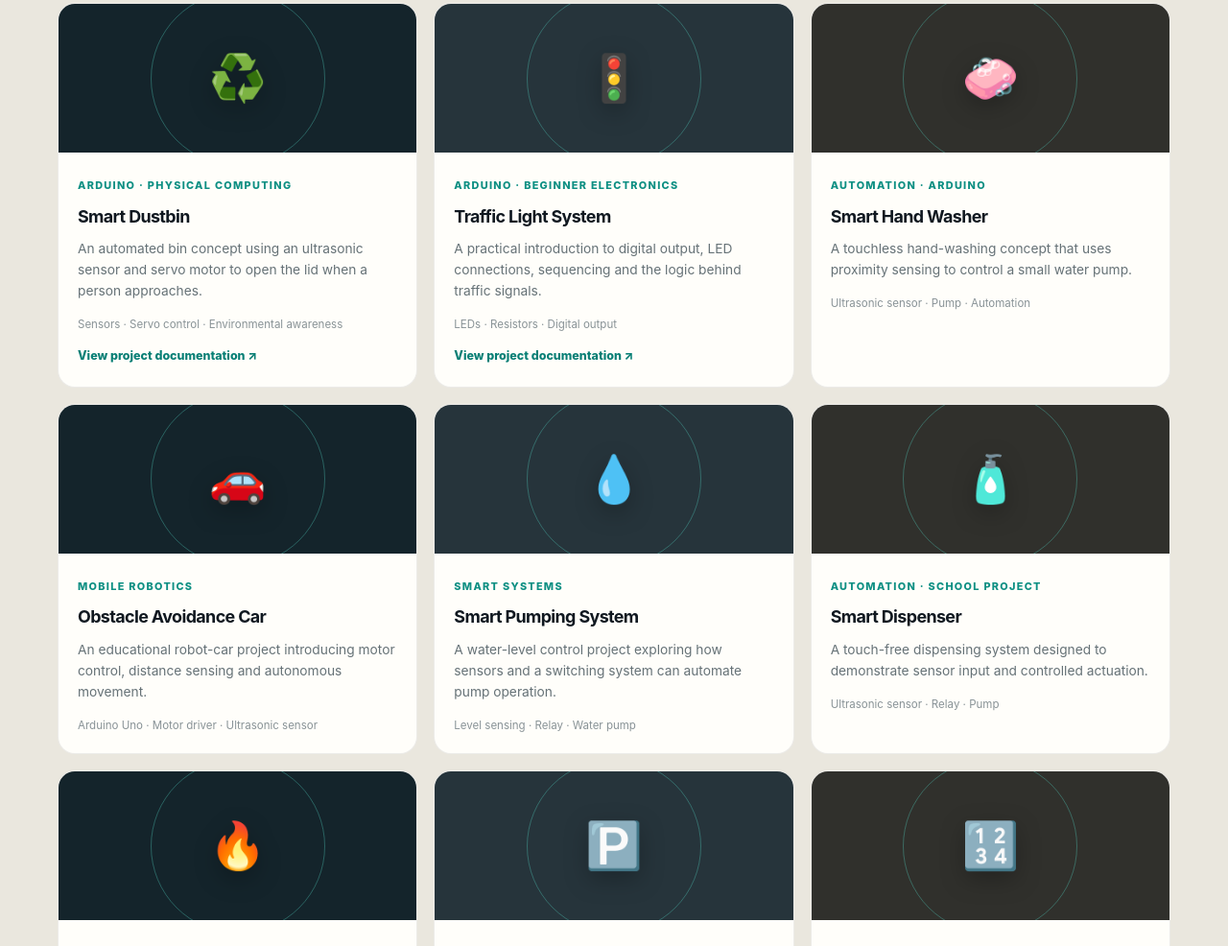
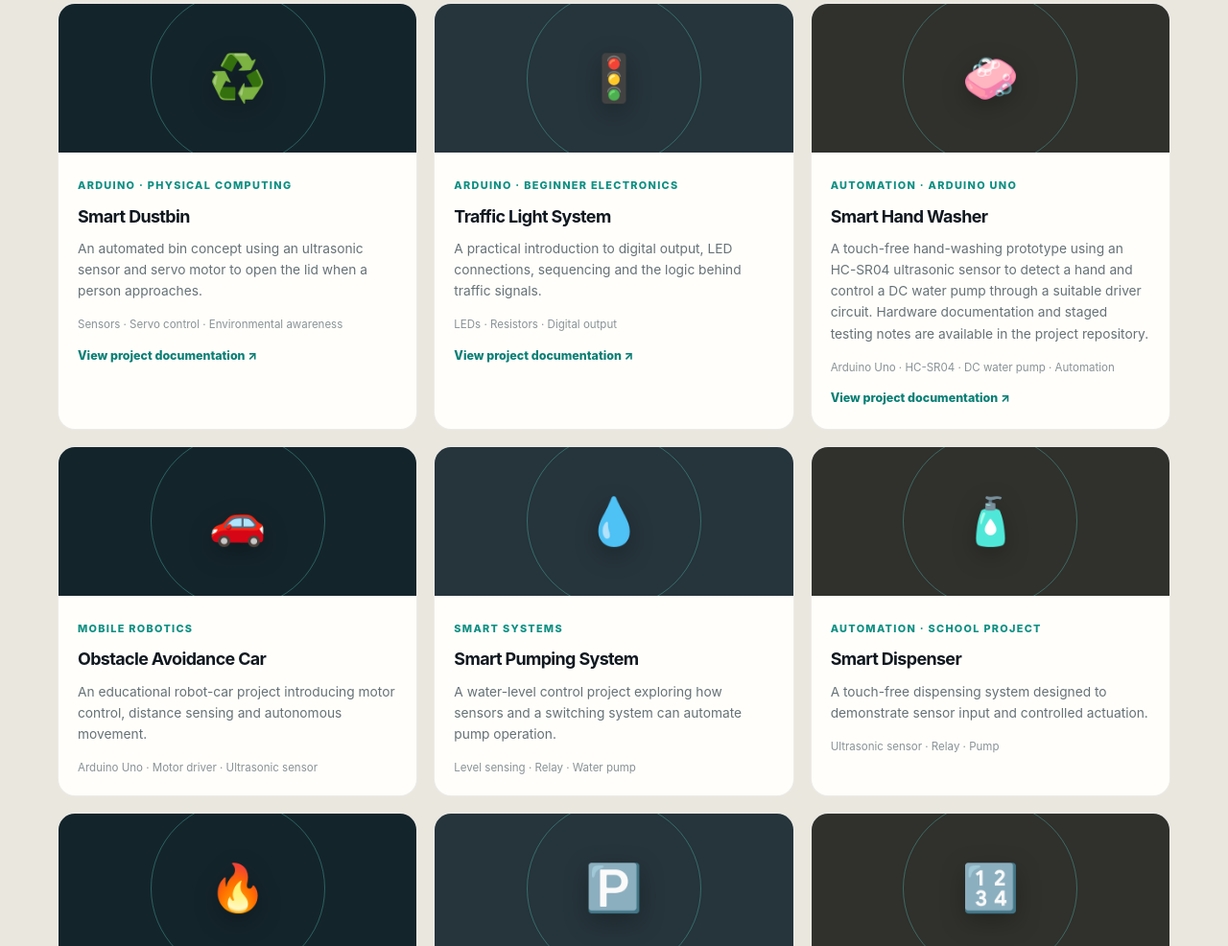
Before and after one commit to smartmedia-spec/portfolio, a plain HTML site: page index.html in a window 1280 px wide. Shown: the part 2624-3610 px from the top of the page at 96% size. Drawn offline with Linux system fonts and the light colour scheme.

Commit message:
Add Smart Hand Washer project documentation link to portfolio

```diff
--- a/index.html
+++ b/index.html
@@ -236,7 +236,7 @@
         <div class="project-grid">
           <article class="project-card reveal" data-category="robotics education"><div class="project-art"><span>♻️</span></div><div class="project-content"><span class="project-type">Arduino · Physical computing</span><h3>Smart Dustbin</h3><p>An automated bin concept using an ultrasonic sensor and servo motor to open the lid when a person approaches.</p><div class="project-meta">Sensors · Servo control · Environmental awareness</div><a class="project-link" href="https://github.com/smartmedia-spec/Smart-Dustbin" target="_blank" rel="noreferrer">View project documentation ↗</a></div></article>
           <article class="project-card reveal" data-category="robotics education"><div class="project-art"><span>🚦</span></div><div class="project-content"><span class="project-type">Arduino · Beginner electronics</span><h3>Traffic Light System</h3><p>A practical introduction to digital output, LED connections, sequencing and the logic behind traffic signals.</p><div class="project-meta">LEDs · Resistors · Digital output</div><a class="project-link" href="https://github.com/smartmedia-spec/Traffic-Light-System" target="_blank" rel="noreferrer">View project documentation ↗</a></div></article>
-          <article class="project-card reveal" data-category="robotics education"><div class="project-art"><span>🧼</span></div><div class="project-content"><span class="project-type">Automation · Arduino</span><h3>Smart Hand Washer</h3><p>A touchless hand-washing concept that uses proximity sensing to control a small water pump.</p><div class="project-meta">Ultrasonic sensor · Pump · Automation</div></div></article>
+          <article class="project-card reveal" data-category="robotics education"><div class="project-art"><span>🧼</span></div><div class="project-content"><span class="project-type">Automation · Arduino Uno</span><h3>Smart Hand Washer</h3><p>A touch-free hand-washing prototype using an HC-SR04 ultrasonic sensor to detect a hand and control a DC water pump through a suitable driver circuit. Hardware documentation and staged testing notes are available in the project repository.</p><div class="project-meta">Arduino Uno · HC-SR04 · DC water pump · Automation</div><a class="project-link" href="https://github.com/smartmedia-spec/Smart-Hand-Washer" target="_blank" rel="noreferrer">View project documentation ↗</a></div></article>
           <article class="project-card reveal" data-category="robotics education"><div class="project-art"><span>🚗</span></div><div class="project-content"><span class="project-type">Mobile robotics</span><h3>Obstacle Avoidance Car</h3><p>An educational robot-car project introducing motor control, distance sensing and autonomous movement.</p><div class="project-meta">Arduino Uno · Motor driver · Ultrasonic sensor</div></div></article>
           <article class="project-card reveal" data-category="robotics education"><div class="project-art"><span>💧</span></div><div class="project-content"><span class="project-type">Smart systems</span><h3>Smart Pumping System</h3><p>A water-level control project exploring how sensors and a switching system can automate pump operation.</p><div class="project-meta">Level sensing · Relay · Water pump</div></div></article>
           <article class="project-card reveal" data-category="robotics education"><div class="project-art"><span>🧴</span></div><div class="project-content"><span class="project-type">Automation · School project</span><h3>Smart Dispenser</h3><p>A touch-free dispensing system designed to demonstrate sensor input and controlled actuation.</p><div class="project-meta">Ultrasonic sensor · Relay · Pump</div></div></article>
```
